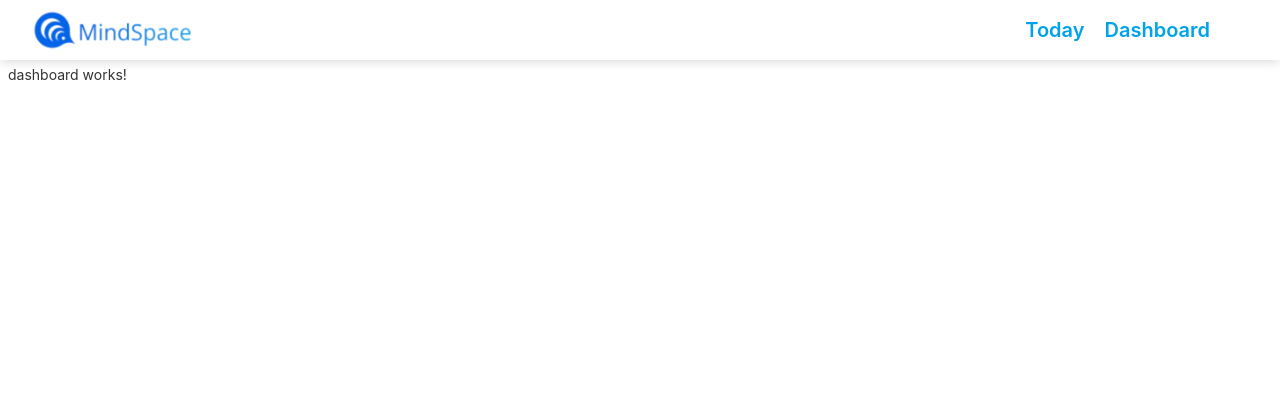
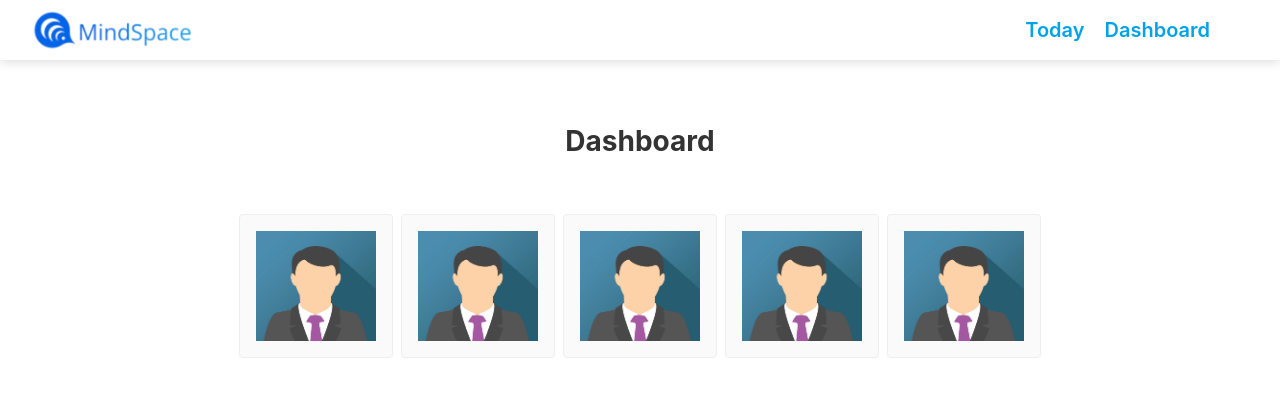
Before and after one commit to marcofortin/mind-space, an Angular app: page /dashboard in a window 1280 px wide. Shown: the top 396 px of the page. Built offline with nearby package versions, Linux system fonts and the light colour scheme.

Commit message:
add dashboard images

```diff
--- a/src/app/dashboard/dashboard.component.html
+++ b/src/app/dashboard/dashboard.component.html
@@ -1 +1,315 @@
-<p>dashboard works!</p>
+<style>
+  :host {
+    font-family: -apple-system, BlinkMacSystemFont, "Segoe UI", Roboto, Helvetica, Arial, sans-serif, "Apple Color Emoji", "Segoe UI Emoji", "Segoe UI Symbol";
+    font-size: 14px;
+    color: #333;
+    box-sizing: border-box;
+    -webkit-font-smoothing: antialiased;
+    -moz-osx-font-smoothing: grayscale;
+  }
+
+  h1,
+  h2,
+  h3,
+  h4,
+  h5,
+  h6 {
+    margin: 8px 0;
+  }
+
+  p {
+    margin: 0;
+  }
+
+  .spacer {
+    flex: 1;
+  }
+
+  .toolbar {
+    height: 60px;
+    margin: -8px;
+    display: flex;
+    align-items: center;
+    background-color: #1976d2;
+    color: white;
+    font-weight: 600;
+  }
+
+  .toolbar img {
+    margin: 0 16px;
+  }
+
+  .toolbar #twitter-logo {
+    height: 40px;
+    margin: 0 16px;
+  }
+
+  .toolbar #twitter-logo:hover {
+    opacity: 0.8;
+  }
+
+  .content {
+    display: flex;
+    margin: 32px auto;
+    padding: 0 16px;
+    max-width: 960px;
+    flex-direction: column;
+    align-items: center;
+  }
+
+  svg.material-icons {
+    height: 24px;
+    width: auto;
+  }
+
+  svg.material-icons:not(:last-child) {
+    margin-right: 8px;
+  }
+
+  .card svg.material-icons path {
+    fill: #888;
+  }
+
+  .card-container {
+    display: flex;
+    flex-wrap: wrap;
+    justify-content: center;
+    margin-top: 16px;
+  }
+
+  .card {
+    border-radius: 4px;
+    border: 1px solid #eee;
+    background-color: #fafafa;
+    height: 110px;
+    width: 120px;
+    margin: 0 8px 16px;
+    padding: 16px;
+    display: flex;
+    flex-direction: row;
+    justify-content: center;
+    align-items: center;
+    transition: all 0.2s ease-in-out;
+    line-height: 24px;
+  }
+
+  .card-container .card:not(:last-child) {
+    margin-right: 0;
+  }
+
+  .card.card-small {
+    height: 16px;
+    width: 168px;
+  }
+
+  .card-container .card:not(.highlight-card) {
+    cursor: pointer;
+  }
+
+  .card-container .card:not(.highlight-card):hover {
+    transform: translateY(-3px);
+    box-shadow: 0 4px 17px rgba(black, 0.35);
+  }
+
+  .card-container .card:not(.highlight-card):hover .material-icons path {
+    fill: rgb(105, 103, 103);
+  }
+
+  .card.highlight-card {
+    background-color: #1976d2;
+    color: white;
+    font-weight: 600;
+    border: none;
+    width: auto;
+    min-width: 30%;
+    position: relative;
+  }
+
+  .card.card.highlight-card span {
+    margin-left: 60px;
+  }
+
+  svg#rocket {
+    width: 80px;
+    position: absolute;
+    left: -10px;
+    top: -24px;
+  }
+
+  svg#rocket-smoke {
+    height: 100vh;
+    position: absolute;
+    top: 10px;
+    right: 180px;
+    z-index: -10;
+  }
+
+  a,
+  a:visited,
+  a:hover {
+    color: #1976d2;
+    text-decoration: none;
+  }
+
+  a:hover {
+    color: #125699;
+  }
+
+  .terminal {
+    position: relative;
+    width: 80%;
+    max-width: 600px;
+    border-radius: 6px;
+    padding-top: 45px;
+    margin-top: 8px;
+    overflow: hidden;
+    background-color: rgb(15, 15, 16);
+  }
+
+  .terminal::before {
+    content: "\2022 \2022 \2022";
+    position: absolute;
+    top: 0;
+    left: 0;
+    height: 4px;
+    background: rgb(58, 58, 58);
+    color: #c2c3c4;
+    width: 100%;
+    font-size: 2rem;
+    line-height: 0;
+    padding: 14px 0;
+    text-indent: 4px;
+  }
+
+  .terminal pre {
+    font-family: SFMono-Regular,Consolas,Liberation Mono,Menlo,monospace;
+    color: white;
+    padding: 0 1rem 1rem;
+    margin: 0;
+  }
+
+  .circle-link {
+    height: 40px;
+    width: 40px;
+    border-radius: 40px;
+    margin: 8px;
+    background-color: white;
+    border: 1px solid #eeeeee;
+    display: flex;
+    justify-content: center;
+    align-items: center;
+    cursor: pointer;
+    box-shadow: 0 1px 3px rgba(0, 0, 0, 0.12), 0 1px 2px rgba(0, 0, 0, 0.24);
+    transition: 1s ease-out;
+  }
+
+  .circle-link:hover {
+    transform: translateY(-0.25rem);
+    box-shadow: 0px 3px 15px rgba(0, 0, 0, 0.2);
+  }
+
+  footer {
+    margin-top: 8px;
+    display: flex;
+    align-items: center;
+    line-height: 20px;
+  }
+
+  footer a {
+    display: flex;
+    align-items: center;
+  }
+
+  .github-star-badge {
+    color: #24292e;
+    display: flex;
+    align-items: center;
+    font-size: 12px;
+    padding: 3px 10px;
+    border: 1px solid rgba(27,31,35,.2);
+    border-radius: 3px;
+    background-image: linear-gradient(-180deg,#fafbfc,#eff3f6 90%);
+    margin-left: 4px;
+    font-weight: 600;
+    font-family: -apple-system,BlinkMacSystemFont,Segoe UI,Helvetica,Arial,sans-serif,Apple Color Emoji,Segoe UI Emoji,Segoe UI Symbol;
+  }
+
+  .github-star-badge:hover {
+    background-image: linear-gradient(-180deg,#f0f3f6,#e6ebf1 90%);
+    border-color: rgba(27,31,35,.35);
+    background-position: -.5em;
+  }
+
+  .github-star-badge .material-icons {
+    height: 16px;
+    width: 16px;
+    margin-right: 4px;
+  }
+
+  svg#clouds {
+    position: fixed;
+    bottom: -160px;
+    left: -230px;
+    z-index: -10;
+    width: 1920px;
+  }
+
+
+  /* Responsive Styles */
+  @media screen and (max-width: 767px) {
+
+    .card-container > *:not(.circle-link) ,
+    .terminal {
+      width: 100%;
+    }
+
+    .card:not(.highlight-card) {
+      height: 16px;
+      margin: 8px 0;
+    }
+
+    .card.highlight-card span {
+      margin-left: 72px;
+    }
+
+    svg#rocket-smoke {
+      right: 120px;
+      transform: rotate(-5deg);
+    }
+  }
+
+  @media screen and (max-width: 575px) {
+    svg#rocket-smoke {
+      display: none;
+      visibility: hidden;
+    }
+  }
+</style>
+
+
+<div class="content" role="main">
+<div></div>
+<h1 class="greeting" style="margin-bottom: 40px;margin-top: 40px;">Dashboard</h1>
+  <div class="card-container">
+    <a class="card" target="_blank" rel="noopener">
+        <img height="110" width="120" src="../../assets/img_avatar.png"/>
+    </a>
+
+    <a class="card" target="_blank" rel="noopener">
+        <img height="110" width="120" src="../../assets/img_avatar.png"/>
+    </a>
+
+    <a class="card" target="_blank" rel="noopener">
+        <img height="110" width="120" src="../../assets/img_avatar.png"/>
+    </a>
+        <a class="card" target="_blank" rel="noopener">
+        <img height="110" width="120" src="../../assets/img_avatar.png"/>
+    </a>
+        <a class="card" target="_blank" rel="noopener">
+        <img height="110" width="120" src="../../assets/img_avatar.png"/>
+    </a>
+
+  </div>
+
+
+</div>
```
Also changed, not shown: src/assets/img_avatar.png (added).
